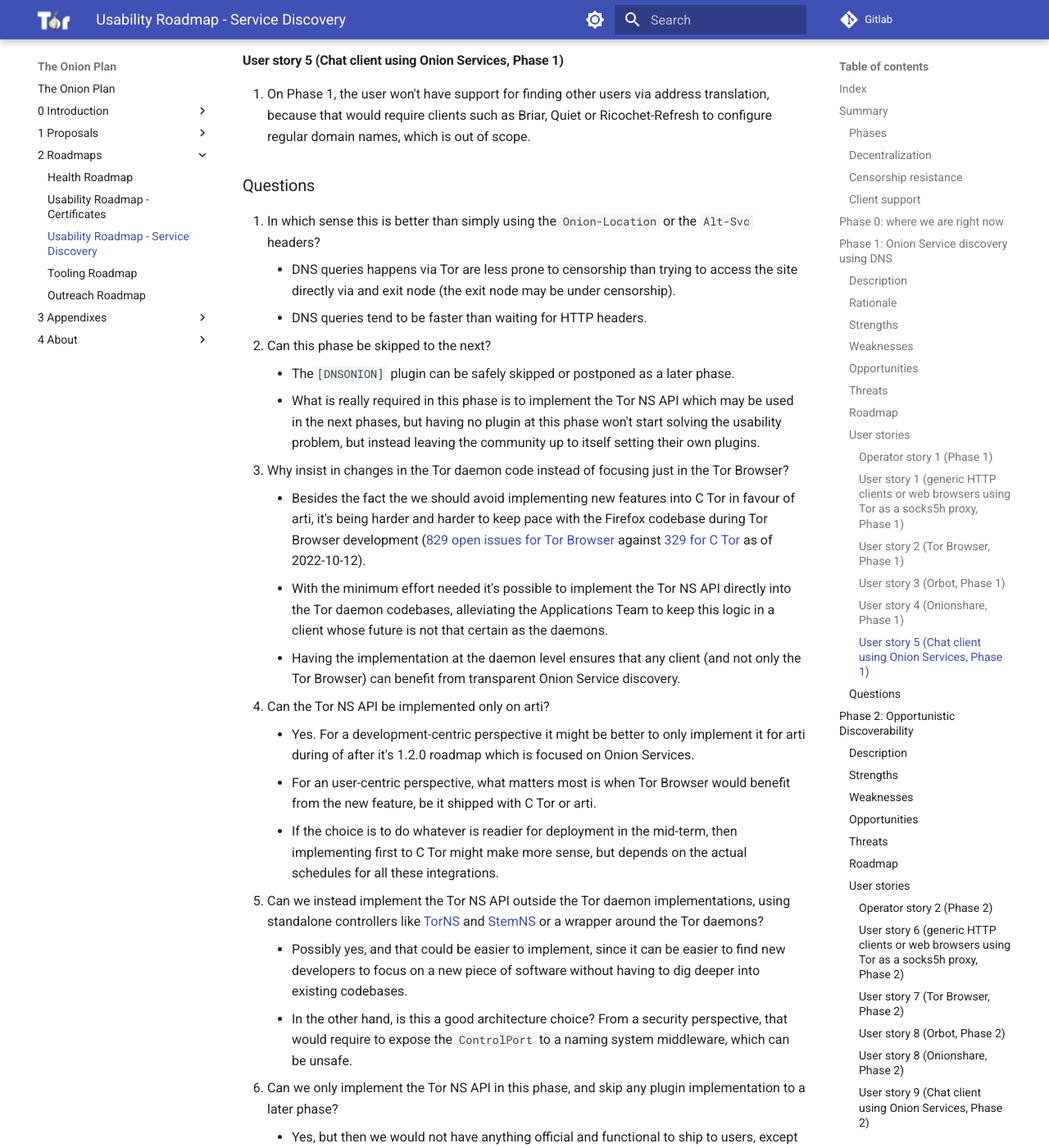
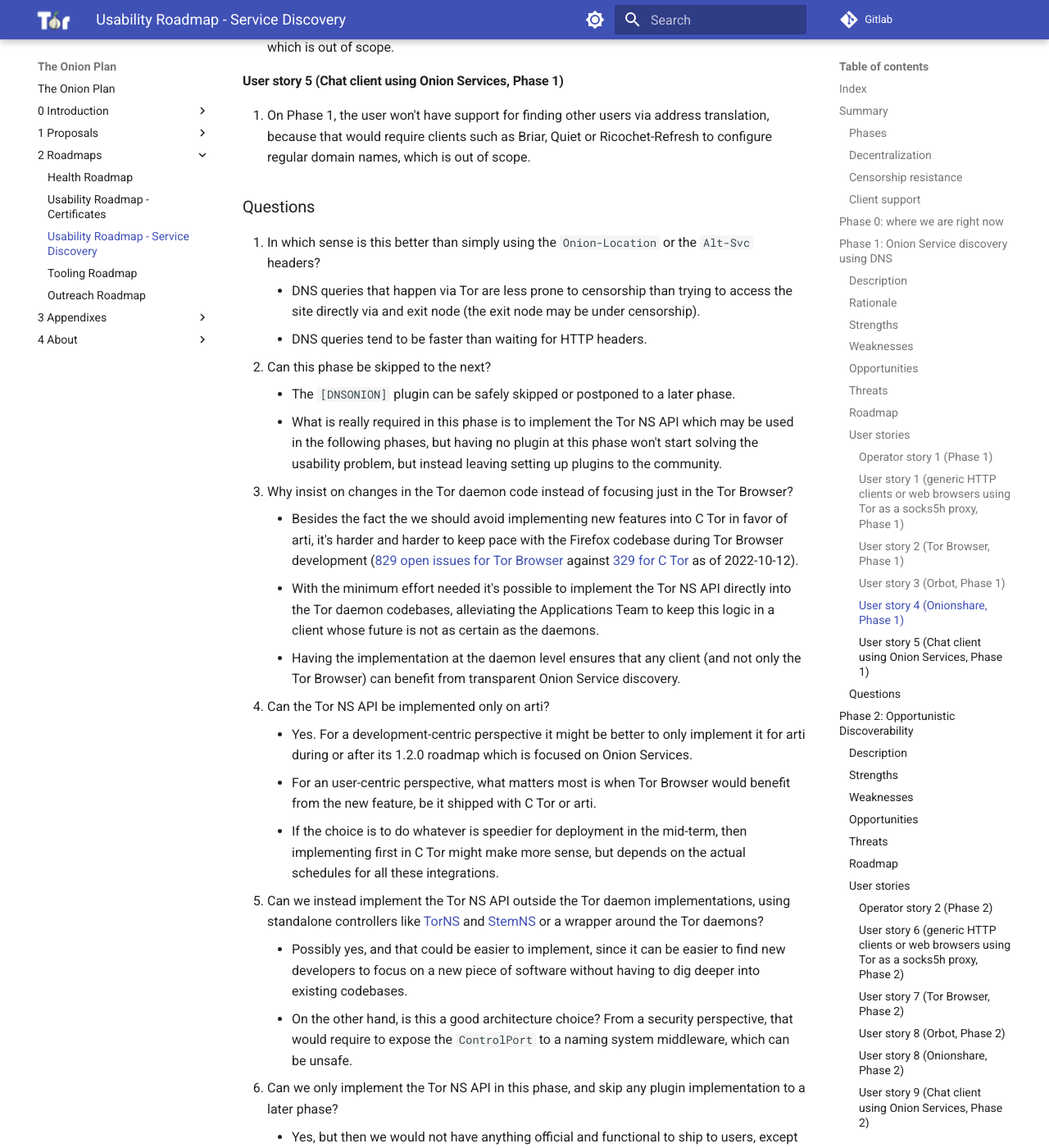
Before and after one commit to offsoc/onionplan, an MkDocs documentation site: the page built from docs/2 - Roadmaps/03 - Roadmap: Usability Proposal - Service Discovery.md, in a window 1280 px wide and 1400 px high, scrolled down 9199 px. Shown: the whole window at 82% size. Built offline with MkDocs 1.6.1 and Material for MkDocs 9.7.7, drawn with Linux system fonts in a browser that asks for light colours; some of the changed text lies outside the part shown.

Commit message:
Minor language adjustments, section 2.

```diff
--- a/docs/2 - Roadmaps/03 - Roadmap: Usability Proposal - Service Discovery.md
+++ b/docs/2 - Roadmaps/03 - Roadmap: Usability Proposal - Service Discovery.md
@@ -83,15 +83,16 @@ And how long for all clients to implement this (not just Tor Browser)?
 
 Also, this approach:
 
-* May not work since DNS resolution via SOCKS5 (used by Tor Browser) does not
+* May not work because DNS resolution via SOCKS5 (used by Tor Browser) does not
   currently support arbitrary RR besides basic hostname lookup.
-* Could work if Tor Browser starts to use [DNS-over-HTTPS (DoH)][], which have
-  it's on set of problems to be considered first (performance impact; reduces
-  decentralizadion; blocking happening at DoH providers; etc); the same for
+* Could work if Tor Browser starts to use [DNS-over-HTTPS (DoH)][https://www.rfc-editor.org/rfc/rfc8484], which has
+  its own set of problems to be considered first (performance impact; reduces
+  decentralization; blocking happening at DoH providers; etc); the same for
   [DNS-over-TLS (DoT][], which is not even being considered by Mozilla.
-* Seems highly dependent on whether [RFC 7686][] will be honored by clients to
-  either use or skip .onion addresses found in HTTPS DNS records.
-* Still needs a further and thorough security analysis to evaluate it's security properties,
+* Seems highly dependent on whether [RFC
+  7686][https://www.rfc-editor.org/rfc/rfc7686.html] will be honored by clients
+  to either use or skip .onion addresses found in HTTPS DNS records.
+* Still needs a further and thorough security analysis to evaluate its security properties,
   attack scenarios and mitigations (see [this initial discussion about HTTPS RRs][]).
 * Does not pave a way for Onion Names or opportunist discovery of .onion addresses.
 
@@ -120,9 +121,9 @@ Browser** or Firefox.
 
 ### Rationale
 
-1. While it's being extremely difficult to evaluate all Onion Names and
-   starting implementing something, Onion Services remains with and incredibly
-   difficult usage barrier due to the lack of human-friendly aliases.
+1. While its extremely difficult to evaluate all Onion Names and to start
+   implementing something, Onion Services remains an incredibly difficult
+   usage barrier due to the lack of human-friendly aliases.
 2. The Onion Plan Phase 1 proposes the simpler and incremental approach to
    solve this problem, while allowing in the future that both address
    translation and pure Onion Names from multiple implementations to coexist
@@ -201,7 +204,7 @@ Browser** or Firefox.
 ### Roadmap
 
 1. Work in a Tor NS API specification: review and finish [Proposal 279][] or
-   work in a new one:
+   work on a new one:
    * Decide on open issues.
    * Should be changed to:
      * REQUIRE that plugins use Tor to do their queries if those are made
@@ -284,46 +287,46 @@ The roadmap for this phase may also includes fixes and low-hanging fruits.
 
 ### Questions
 
-1. In which sense this is better than simply using the `Onion-Location` or the
+1. In which sense is this better than simply using the `Onion-Location` or the
    `Alt-Svc` headers?
-    * DNS queries happens via Tor are less prone to censorship than trying to
+    * DNS queries that happen via Tor are less prone to censorship than trying to
       access the site directly via and exit node (the exit node may be under
       censorship).
     * DNS queries tend to be faster than waiting for HTTP headers.
 2. Can this phase be skipped to the next?
-    * The`[DNSONION]` plugin can be safely skipped or postponed as a later phase.
-    * What is really required in this phase is to implement the Tor NS API
-      which may be used in the next phases, but having no plugin at this phase
-      won't start solving the usability problem, but instead leaving the community up
-      to itself setting their own plugins.
-3. Why insist in changes in the Tor daemon code instead of focusing just in the
+    * The `[DNSONION]` plugin can be safely skipped or postponed to a later phase.
+    * What is really required in this phase is to implement the Tor NS API which
+      may be used in the following phases, but having no plugin at this phase
+      won't start solving the usability problem, but instead leaving setting up
+      plugins to the community.
+3. Why insist on changes in the Tor daemon code instead of focusing just in the
    Tor Browser?
     * Besides the fact the we should avoid implementing new features into C Tor
-      in favour of arti, it's being harder and harder to keep pace with the
-      Firefox codebase during Tor Browser development ([829 open issues for Tor
+      in favor of arti, it's harder and harder to keep pace with the Firefox
+      codebase during Tor Browser development ([829 open issues for Tor
       Browser][] against [329 for C Tor][] as of 2022-10-12).
     * With the minimum effort needed it's possible to implement the Tor NS API
       directly into the Tor daemon codebases, alleviating the Applications Team
-      to keep this logic in a client whose future is not that certain as the daemons.
+      to keep this logic in a client whose future is not as certain as the daemons.
     * Having the implementation at the daemon level ensures that any client (and
       not only the Tor Browser) can benefit from transparent Onion Service
       discovery.
 4. Can the Tor NS API be implemented only on arti?
     * Yes. For a development-centric perspective it might be better to only
-      implement it for arti during of after it's 1.2.0 roadmap which is focused
+      implement it for arti during or after its 1.2.0 roadmap which is focused
       on Onion Services.
     * For an user-centric perspective, what matters most is when Tor Browser
       would benefit from the new feature, be it shipped with C Tor or arti.
-    * If the choice is to do whatever is readier for deployment in the mid-term,
-      then implementing first to C Tor might make more sense, but depends on the
-      actual schedules for all these integrations.
+    * If the choice is to do whatever is speedier for deployment in the
+      mid-term, then implementing first in C Tor might make more sense, but
+      depends on the actual schedules for all these integrations.
 5. Can we instead implement the Tor NS API outside the Tor daemon
    implementations, using standalone controllers like [TorNS][] and [StemNS][]
    or a wrapper around the Tor daemons?
     * Possibly yes, and that could be easier to implement, since it can be
       easier to find new developers to focus on a new piece of software without
       having to dig deeper into existing codebases.
-    * In the other hand, is this a good architecture choice? From a security
+    * On the other hand, is this a good architecture choice? From a security
       perspective, that would require to expose the `ControlPort` to a naming
       system middleware, which can be unsafe.
 6. Can we only implement the Tor NS API in this phase, and skip any plugin
@@ -348,7 +351,7 @@ The roadmap for this phase may also includes fixes and low-hanging fruits.
        Service if the regular one is not available? Or shall it respect the
        "Prioritize .onion sites when known" Tor Browser config and just offer the
        ".onion available" badge?
-    2. How the user will know (UX indicators) that the connection is being done
+    2. How will the user know (UX indicators) that the connection is being done
        via Onion Services if the Tor NS API handles everything transparently?
        Can this be inferred by the circuit information or obtained via the Tor control
        protocol? Does it matter at all except for debugging/verification?
@@ -365,14 +368,14 @@ The roadmap for this phase may also includes fixes and low-hanging fruits.
 ### Description
 
 1. An additional Tor NS API plugin is created, implementing [Sauteed Onions][]
-   lookups based on CT Logs, or other approach if [Sauteed Onions][] still need
-   more research. But for now the proposal for this phase is to go after
+   lookups based on CT Logs, or another approach if [Sauteed Onions][] still
+   needs more research. But for now the proposal for this phase is to go after
    [Sauteed Onions][].
 2. Having both DNS-based and CT Logs-based .onion lookups creates redundancy to
-   protect against censorship in the lookups. DNS queries are lighter than CT
+   protect against censorship with the lookups. DNS queries are lighter than CT
    Logs, but less censorship resistant. Combining both, but prioritizing DNS,
    ensures that queries for .onion addresses can be fast for most cases (via DNS)
-   and happen on CT Logs only when no entry in the DNS is found.
+   and happen with CT Logs only when no entry in the DNS is found.
 
 ### Strengths
 
@@ -496,7 +501,7 @@ The roadmap for this phase may also includes fixes and low-hanging fruits.
     * The [Sauteed Onions][] proposal currently does not specify who can run a
       query node. It could be relays configured to do so or even some distributed
       set of Onion Services.
-5. How the list of available resolvers is updated?
+5. How is the list of available resolvers updated?
     * In the short to mid term: via Tor Browser updates?
     * In the future: via consensus?
 6. How much resources we're talking about for each resolver?
@@ -598,7 +603,7 @@ that allows for such Onion Names registrations.
 
 #### User story 14 (Chat client using Onion Services, Phase 3)
 
-User story considering that Tor-based chat clients are  updated to support the
+User story considering that Tor-based chat clients are updated to support the
 improvements in this phase:
 
 1. Users registers "nicknames" (i.e, Onion Names).
```
Also changed, not shown: other parts of docs/2 - Roadmaps/03 - Roadmap: Usability Proposal - Service Discovery.md (+20 -16 lines), docs/2 - Roadmaps/01 - Roadmap: Health Proposal.md (+3 -3 lines), docs/2 - Roadmaps/02 - Roadmap: Usability Proposal - Certificates.md (+2 -2 lines), docs/2 - Roadmaps/05 - Roadmap: Outreach.md (+5 -5 lines).
